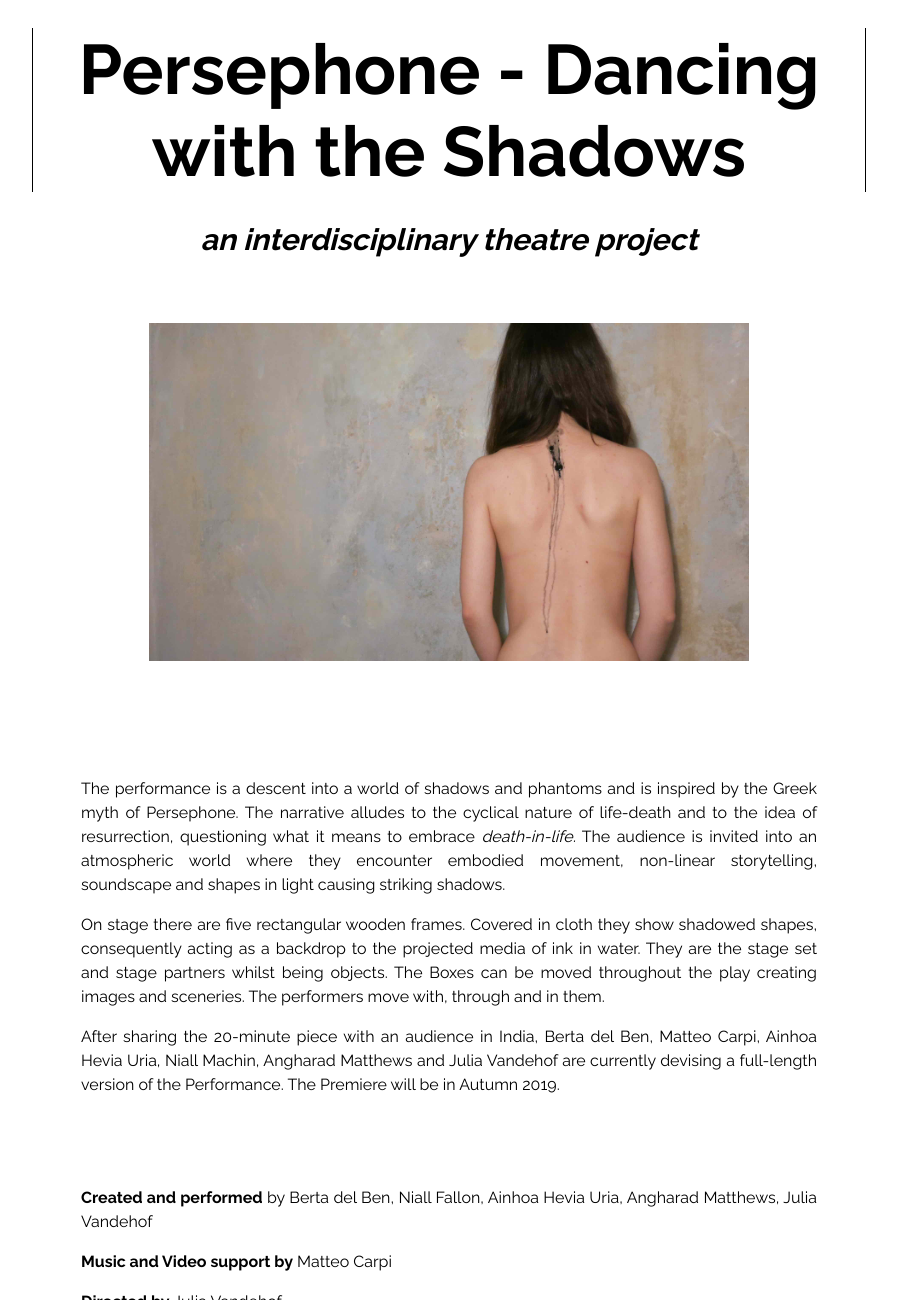
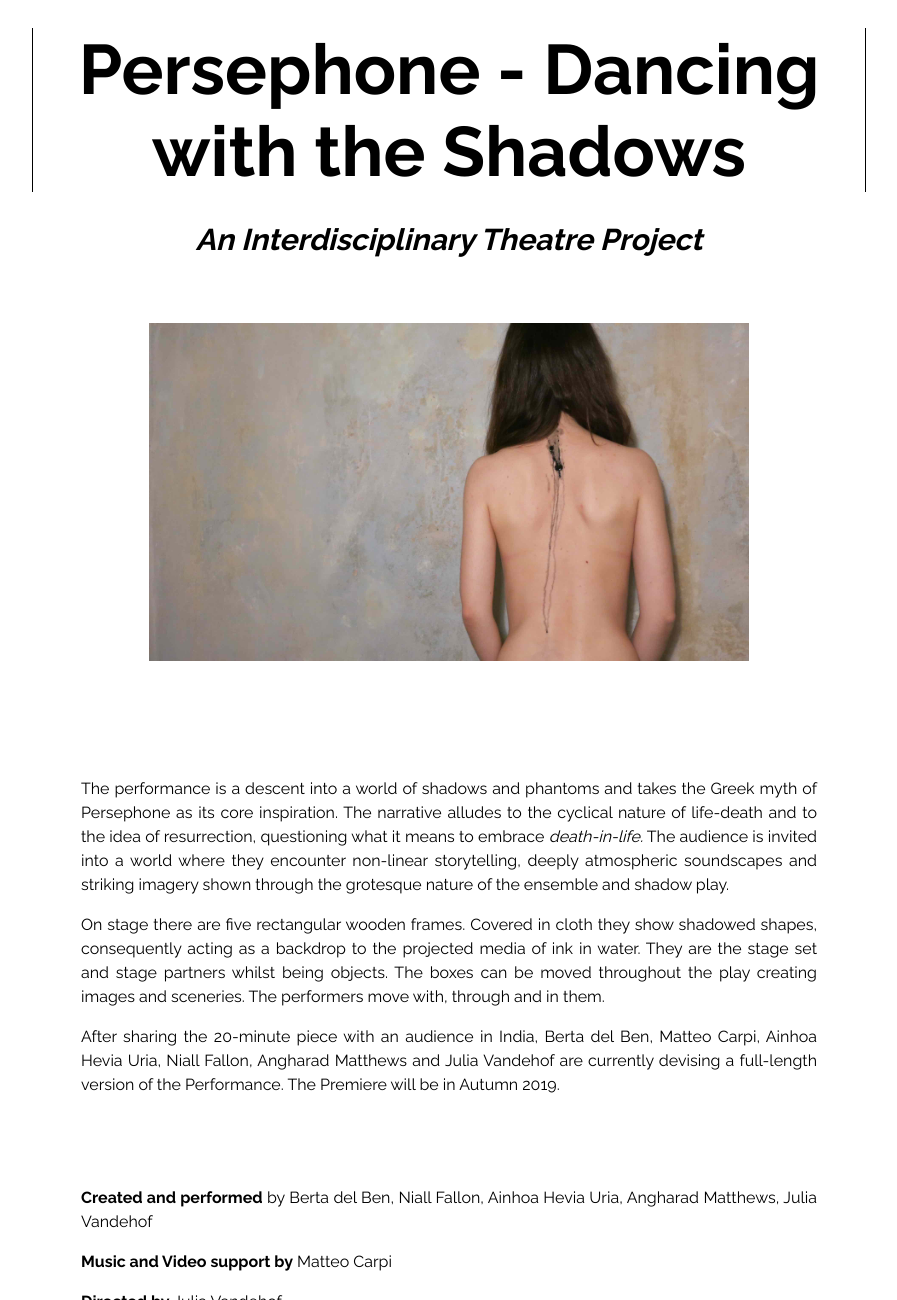
Before and after one commit to matteocarpi/julia, a Jekyll site: the page built from _posts/2019-03-04-persephone-dancing-with-the-shadows.markdown, in a window 1280 px wide and 1400 px high, cut to the strip 100-1400 px from the top of the window. Shown: the whole strip, without its empty margins (191-1088 px from the left). Built offline with Jekyll 4.4.1, drawn with Linux system fonts in a browser that asks for light colours.

Commit message:
Update from Forestry.io Julia Proeglhoef updated _posts/2019-03-04-persephone-dancing-with-the-shadows.markdown

```diff
--- a/_posts/2019-03-04-persephone-dancing-with-the-shadows.markdown
+++ b/_posts/2019-03-04-persephone-dancing-with-the-shadows.markdown
@@ -3,19 +3,12 @@ layout: post
 categories: project
 title: Persephone - Dancing with the Shadows
 current: true
-description: "The performance is a descent into a world of shadows and phantoms and
-  is inspired by the Greek myth of Persephone. The narrative alludes to the cyclical
-  nature of life-death and to the idea of resurrection, questioning what it means
-  to embrace _death-in-life._ The audience is invited into an atmospheric world where
-  they encounter embodied movement, non-linear storytelling, soundscape and shapes
-  in light causing striking shadows.\n\nOn stage there are five rectangular wooden
-  frames. Covered in cloth they show shadowed shapes, consequently acting as a backdrop
-  to the projected media of ink in water. They are the stage set and stage partners
-  whilst being objects. The Boxes can be moved throughout the play creating images
-  and sceneries. The performers move with, through and in them.\n\nAfter sharing the
-  20-minute piece with an audience in India, Berta del Ben, Matteo Carpi,  Ainhoa
-  Hevia Uria, Niall Machin, Angharad Matthews and Julia Vandehof are currently devising
-  a full-length version of the Performance. The Premiere will be in Autumn 2019. "
+description: |-
+  The performance is a descent into a world of shadows and phantoms and takes the Greek myth of Persephone as its core inspiration. The narrative alludes to the cyclical nature of life-death and to the idea of resurrection, questioning what it means to embrace _death-in-life._ The audience is invited into a world where they encounter non-linear storytelling, deeply atmospheric soundscapes and striking imagery shown through the grotesque nature of the ensemble and shadow play.
+
+  On stage there are five rectangular wooden frames. Covered in cloth they show shadowed shapes, consequently acting as a backdrop to the projected media of ink in water. They are the stage set and stage partners whilst being objects. The boxes can be moved throughout the play creating images and sceneries. The performers move with, through and in them.
+
+  After sharing the 20-minute piece with an audience in India, Berta del Ben, Matteo Carpi,  Ainhoa Hevia Uria, Niall Fallon, Angharad Matthews and Julia Vandehof are currently devising a full-length version of the Performance. The Premiere will be in Autumn 2019.
 permalink: "/:title"
 preview_picture: "/uploads/persephone-ink-back.jpg"
 main_pictures:
@@ -23,7 +16,7 @@ main_pictures:
 secondary_gallery:
 - "/uploads/Bildschirmfoto 2018-11-28 um 11.29.51 Kopie.png"
 - "/uploads/Bildschirmfoto 2018-11-28 um 11.26.54 Kopie.png"
-sub_title: an interdisciplinary theatre project
+sub_title: An Interdisciplinary Theatre Project
 credits: |-
   **Created and performed** by Berta del Ben, Niall Fallon, Ainhoa Hevia Uria, Angharad Matthews, Julia Vandehof
 
```
